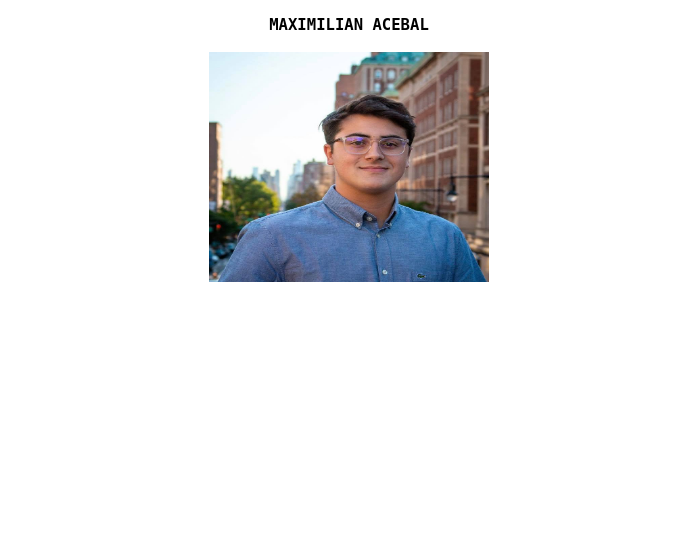
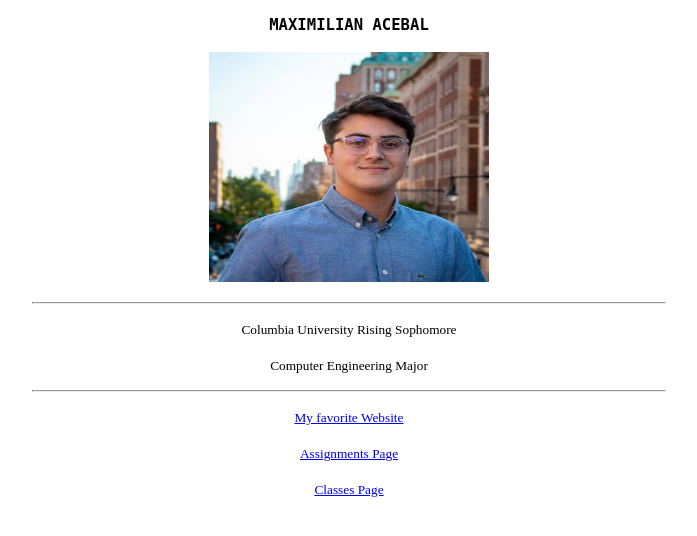
Before and after one commit to max-acebal/mra2180-final, a Flask app: page / in a window 1280 px wide. Shown: the top 536 px of the page, without its empty margins (291-988 px from the left). Run offline with Flask 2, Linux system fonts and the light colour scheme.

Commit message:
Finished Home Page

```diff
--- a/mra2180-final/templates/index.html
+++ b/mra2180-final/templates/index.html
@@ -18,6 +18,27 @@
             <img src ="/static/me.jpg"
             width = "280" height = "230 "alt="me">
         </p>
+        <hr width = "50%" style ="color:#000000;">
+        <p>
+            <small style ="color:#000000;">
+            Columbia University Rising Sophomore
+            <br />
+            <br />
+            Computer Engineering Major
+            </small>
+        </p>
+        <hr width = "50%" style ="color:#000000;">
+        <p>
+            <small style ="color:#000000;">
+            <a href="https://www.youtube.com">My favorite Website</a>
+            <br />
+            <br />
+            <a href="/assignments">Assignments Page</a>
+            <br />
+            <br />
+            <a href="/classes">Classes Page</a>
+            </small>
+        </p>
         </center>
     </body>
 </html>
```
